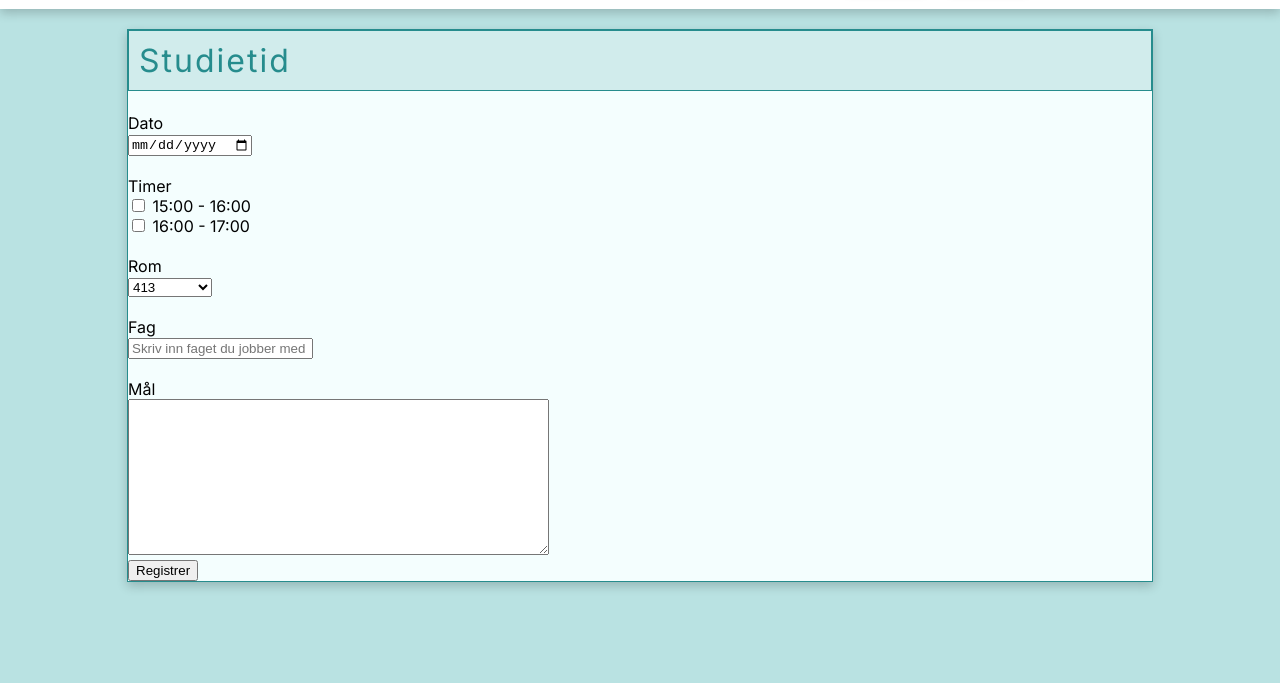
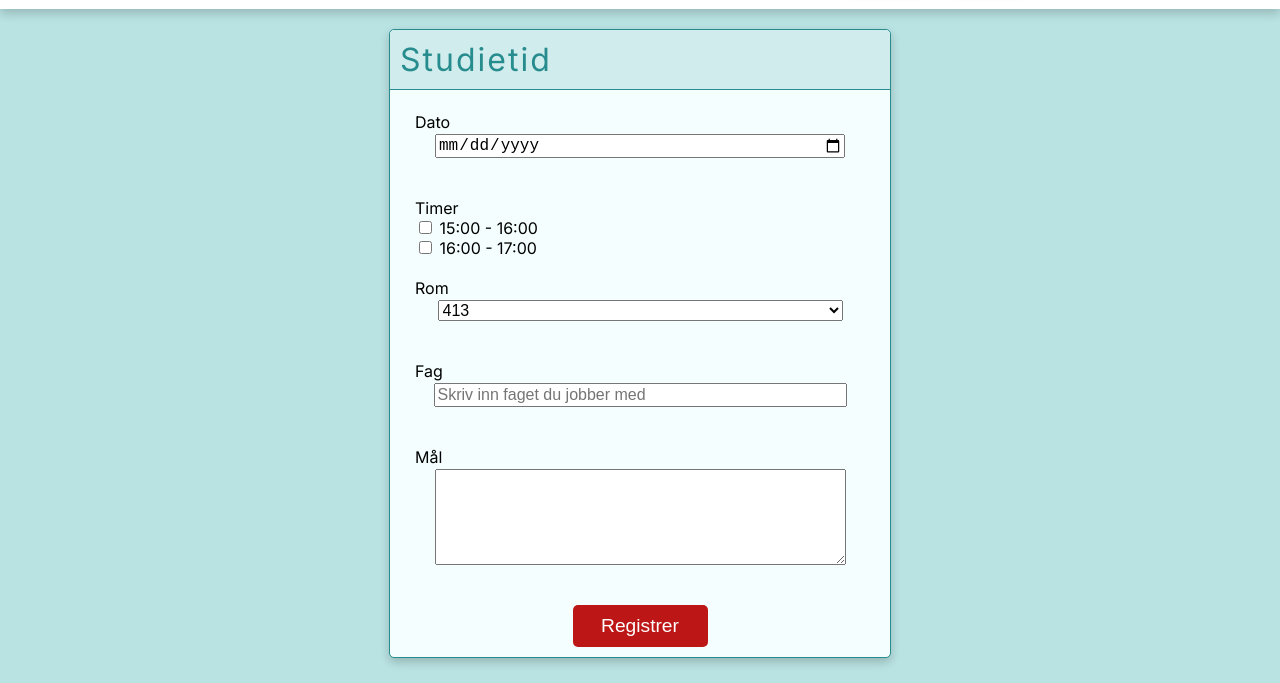
Before and after one commit to WoomyKid/Studietid-appen, a website: page public/register.html in a window 1280 px wide. Shown: the part 117-800 px from the top of the page. Drawn offline with Linux system fonts and the light colour scheme.

Commit message:
wip update

```diff
--- a/API/RegisterFormHandler.js
+++ b/API/RegisterFormHandler.js
@@ -0,0 +1,4 @@
+const sqlite3 = require("sqlite3").verbose()
+const path = require("path");
+
+const DbPath = path.join(__dirname, "../Data/StudietidDB.sqlite")
--- /dev/null
+++ b/API/index.js
@@ -0,0 +1,3 @@
+const routes = require("./routes.js");
+
+module.exports = routes;
--- a/public/app.js
+++ b/public/app.js
@@ -0,0 +1,7 @@
+document.querySelector('.home-btn').addEventListener('click', function() {
+    window.location.href = '/home';
+});
+
+document.querySelector('.add-btn').addEventListener('click', function() {
+    window.location.href = '/register';
+});
--- /dev/null
+++ b/public/login.css
@@ -0,0 +1,76 @@
+:root {
+    --LightBlue: #B9E2E2;
+    --LighterBlue: #F4FEFE;
+    --Aqua: #49BDBE;
+    --DarkJade: #268C8D;
+    --DarkBlue: #2B75B9;
+    --Saldo: #00B91E;
+    --LightestBlue: #D1ECEC;
+    --Reb: #BC1616;
+}
+
+body {
+    background-color: var(--LightBlue);
+    font-family: inter;
+}
+
+h1 {
+    text-align: center;
+    color: var(--DarkJade);
+    font-weight: bold;
+}
+
+#login-form {
+    background-color: white;
+    display: block;
+    margin: auto;
+    max-width: 500px;
+    border: solid 1px var(--Aqua);
+    box-shadow: 0 4px 10px 0 rgba(0, 0, 0, 0.2);
+}
+
+#login-form img {
+    display: block;
+    margin: auto;
+    padding-top: 10px;
+    width: 25%;
+}
+
+.login-box {
+    padding: 10px;
+    text-align: left;
+}
+
+.login-div {
+    color: var(--DarkBlue);
+    display: block;
+    margin-left: auto;
+    margin-right: auto;
+    width: 73%;
+    text-align: left;
+    margin-bottom: 5px;
+}
+
+.login-input {
+    display: block;
+    margin-left: auto;
+    margin-right: auto;
+    font-size: 16px;
+    border: solid 1px var(--DarkBlue);
+    background-color: var(--LighterBlue);
+    padding: 5px;
+    width: 70%;
+}
+
+#log-in {
+    display: block;
+    margin: auto;
+    background-color: var(--Reb);
+    border: none;
+    color: white;
+    font-size: 25px;
+    border-radius: 5px;
+    padding: 10px;
+    width: 150px;
+    margin-bottom: 30px;
+}
--- a/public/register.html
+++ b/public/register.html
@@ -3,7 +3,7 @@
 <head>
     <meta charset="UTF-8">
     <meta name="viewport" content="width=device-width, initial-scale=1.0">
-    <title>Home</title>
+    <title>Registrer studietid</title>
     <link rel="stylesheet" href="header.css">
     <link rel="stylesheet" href="registrer.css">
     <link rel="preconnect" href="https://fonts.googleapis.com">
@@ -49,7 +49,7 @@
     <h1>Studietid</h1>
     <section class="register-wrapper">
         <div>Dato</div>
-        <input type="date" name="Date">
+        <input type="date" name="Date" class="input-box">
         <br></br>
 
         <div>Timer</div>
@@ -61,21 +61,30 @@
 
         <div>Rom</div>
         <label for="rooms"></label>
-            <select id="rooms" name="Rooms">
+            <select id="rooms" name="Rooms" class="input-box">
                 <option value="413">413</option>
                 <option value="414">414</option>
                 <option value="415">415</option>
+                <option value="417">417</option>
+                <option value="418">418</option>
+                <option value="419">419</option>
+                <option value="425">425</option>
+                <option value="429">429</option>
+                <option value="430">430</option>
+                <option value="431">431</option>
+                <option value="439">439</option>
+                <option value="452">452</option>
                 <option value="Biblioteket">Biblioteket</option>
             </select>
         <br></br>
 
         <div>Fag</div>
-        <input type="text" name="Fag" placeholder="Skriv inn faget du jobber med">
+        <input type="text" name="Fag" placeholder="Skriv inn faget du jobber med" class="input-box">
         <br></br>
 
         <div>Mål</div>
-        <textarea name="Mål" id="Mål" cols="50" rows="10"></textarea>
-        <br>
+        <textarea name="Mål" id="Mål" rows="5" class="input-box"></textarea>
+        <br></br>
         <button id="post_">Registrer</button>
     </section>
     </div>
--- a/public/registrer.css
+++ b/public/registrer.css
@@ -6,6 +6,7 @@
     --DarkBlue: #2B75B9;
     --Saldo: #00B91E;
     --LightestBlue: #D1ECEC;
+    --Reb: #BC1616;
 }
 
 body {
@@ -19,7 +20,8 @@ body {
 #Register-form {
     display: block;
     border: solid 1px var(--DarkJade);
-    width: 80%;
+    border-radius: 5px;
+    max-width: 500px;
     background-color: var(--LighterBlue);
     margin: auto;
     margin-top: 20px;
@@ -32,10 +34,34 @@ body {
     letter-spacing: 2px;
     margin-top: 0;
     padding: 10px;
-    border: solid 1px var(--DarkJade);
+    border-bottom: solid 1px var(--DarkJade);
+    border-top-left-radius: 5px;
+    border-top-right-radius: 5px;
     background-color: var(--LightestBlue);
 }
 
 .register-wrapper {
+    width: 90%;
+    margin: auto;
+    padding-bottom: 10px;
+}
 
+.input-box {
+    display: block;
+    width: 90%;
+    margin: auto;
+    margin-top: 2px;
+    font-size: 16px;
 }
+
+#post_ {
+    display: block;
+    margin: auto;
+    width: 30%;
+    font-size: clamp(18px, 1.5vw, 24px);
+    padding: 10px;
+    background-color: var(--Reb);
+    color: white;
+    border: none;
+    border-radius: 5px;
+}
```
Also changed, not shown: API/routes.js (added, +11 -0 lines), public/404.html (added, +13 -0 lines), public/login.html (added, +30 -0 lines), server.js (+25 -0 lines), bilder/Amalie skram.png (added), 1 other file.
